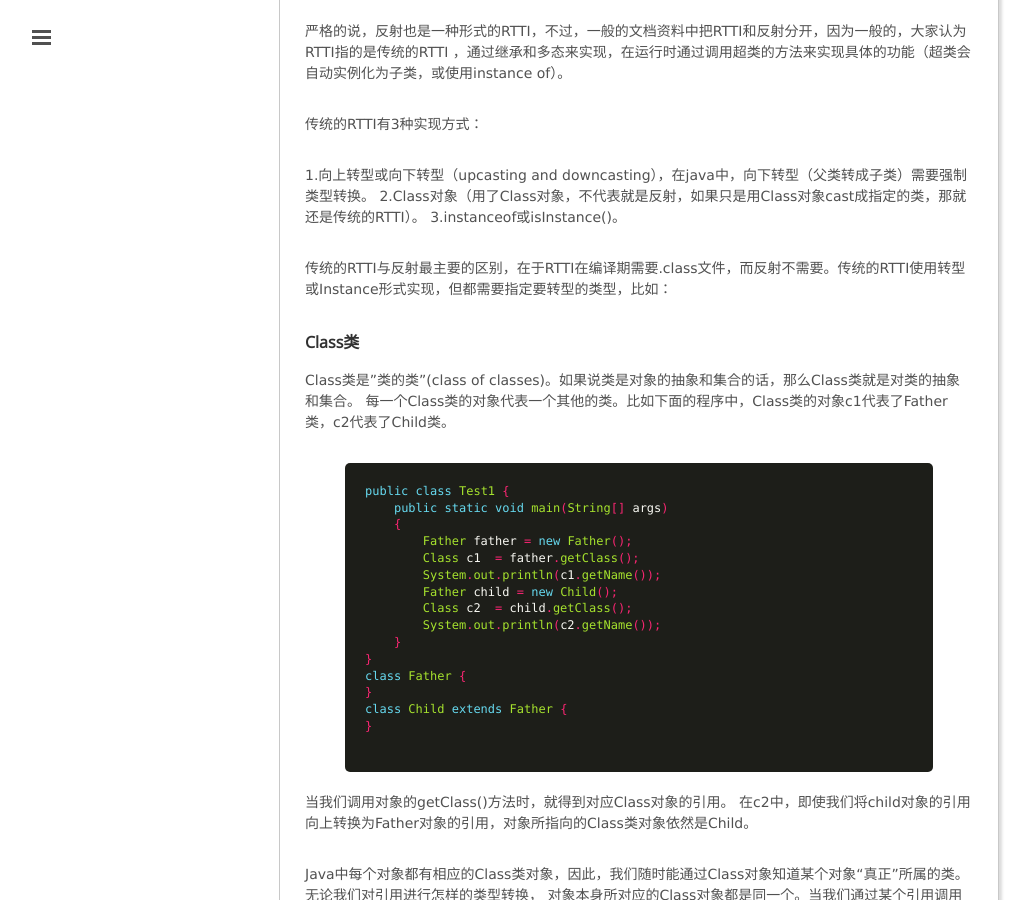
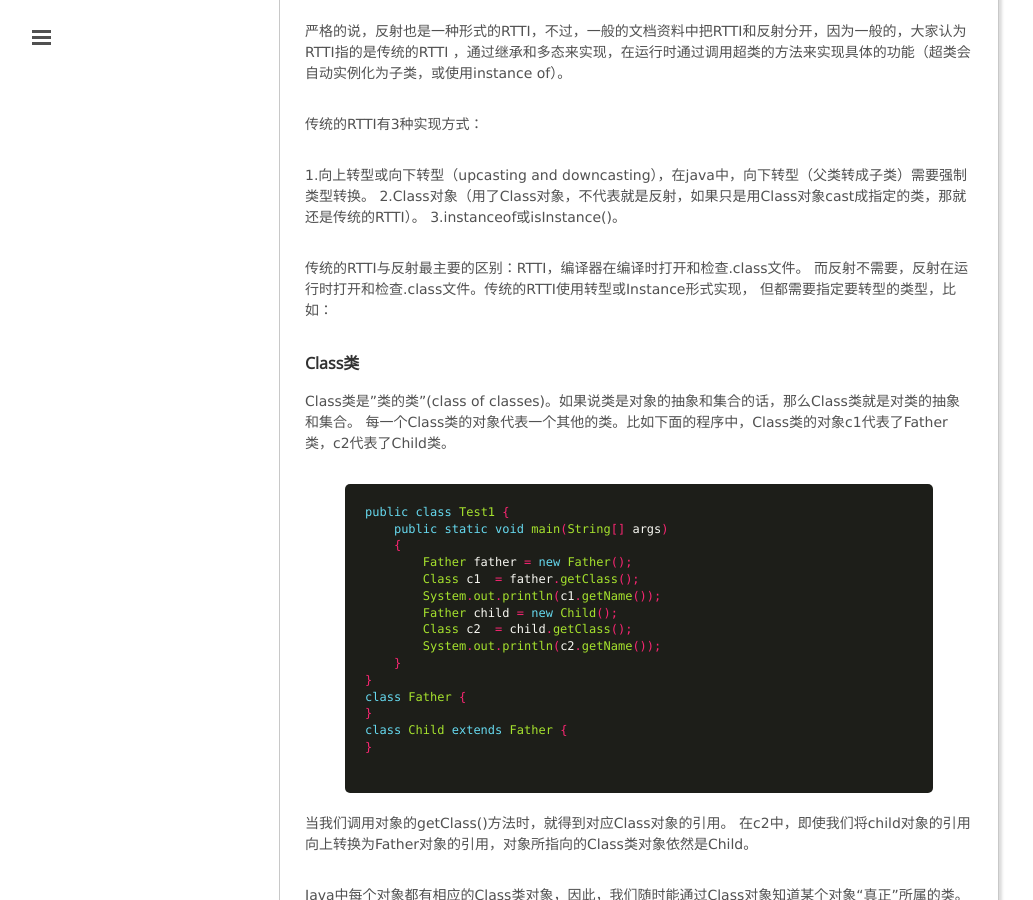
Before and after one commit to mxn21/mxn21.github.io, a Jekyll site: the page built from _posts/2016-4-23-java类型信息RTTI.md, in a window 1280 px wide and 900 px high, scrolled down 364 px. Shown: the whole window, without its empty margins (1-1034 px from the left). Built offline with Jekyll 4.4.1, drawn with Linux system fonts in a browser that asks for light colours; comment, search, counter and statistics services are not loaded.

Commit message:
23423423

```diff
--- a/_posts/2016-4-23-java类型信息RTTI.md
+++ b/_posts/2016-4-23-java类型信息RTTI.md
@@ -18,7 +18,9 @@
 2.Class对象（用了Class对象，不代表就是反射，如果只是用Class对象cast成指定的类，那就还是传统的RTTI）。
 3.instanceof或isInstance()。
 
-传统的RTTI与反射最主要的区别，在于RTTI在编译期需要.class文件，而反射不需要。传统的RTTI使用转型或Instance形式实现，但都需要指定要转型的类型，比如：
+传统的RTTI与反射最主要的区别：RTTI，编译器在编译时打开和检查.class文件。
+而反射不需要，反射在运行时打开和检查.class文件。传统的RTTI使用转型或Instance形式实现，
+但都需要指定要转型的类型，比如：
 
 
 ### Class类
```
